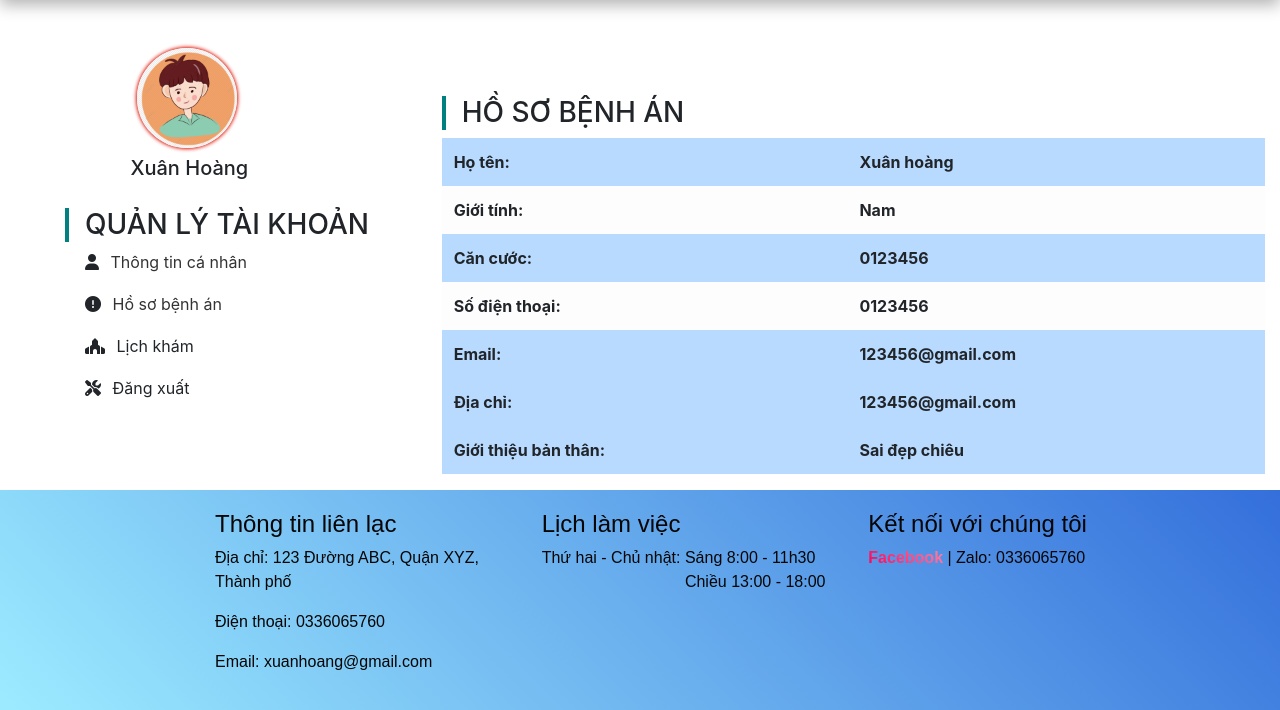
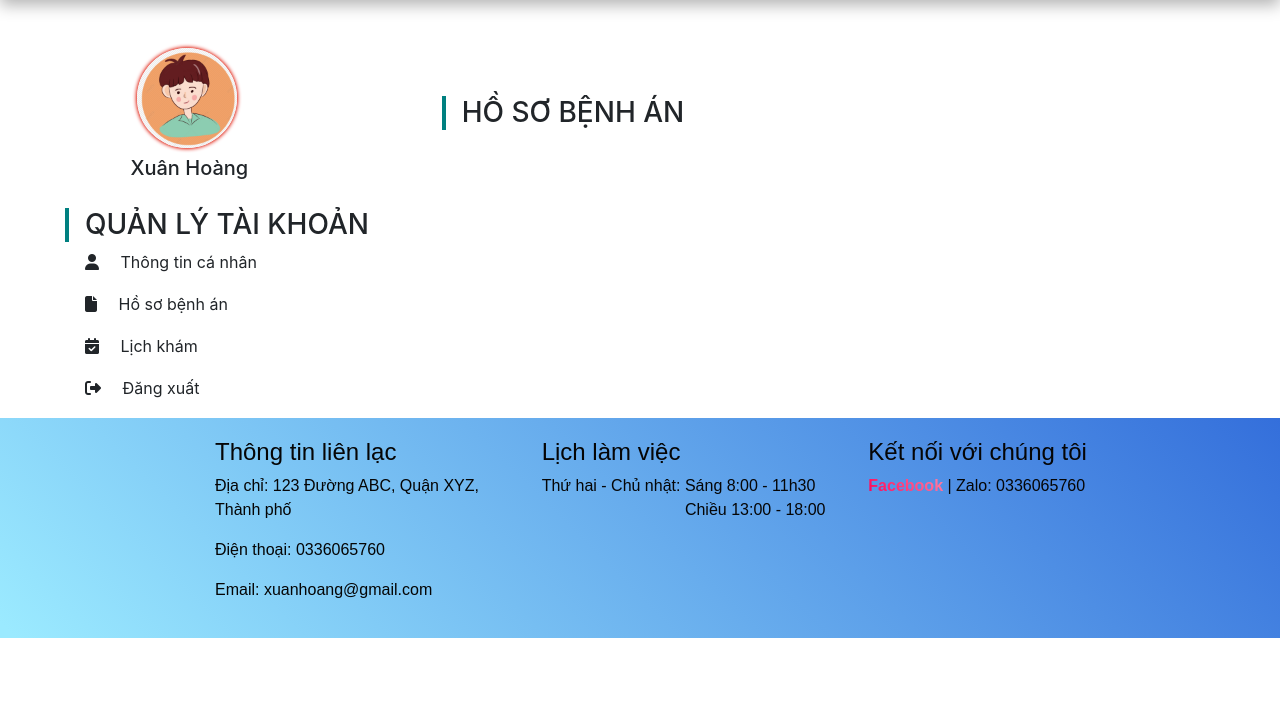
Before and after one commit to khanglag/Booking-Care-Web, a Spring Boot app: page /profile/medicalRecord in a window 1280 px wide. Shown: the part 100-810 px from the top of the page. After the commit the page ends 738 px from the top, so only its background shows below. Run offline with Spring Boot 4, Linux system fonts and the light colour scheme; a user stored in the database is signed in; lists and menus that the app fills with data are empty; some of the project's set-up classes (security, data sources, template engines, error pages and the like) are left out, and stand-ins take their place.

Commit message:
ú òa
ú òa

```diff
--- a/src/main/java/com/example/Booking_Care_Web/Controllers/HomeController.java
+++ b/src/main/java/com/example/Booking_Care_Web/Controllers/HomeController.java
@@ -53,7 +53,10 @@ public class HomeController {
     public String medicalRecord() {
         return "medicalRecord";
     }
-
+    @RequestMapping("/profile/appointment")
+    public String appointment() {
+        return "appointment";
+    }
     @RequestMapping("/index")
     public String index() {
         return "index";
@@ -135,4 +138,14 @@ public class HomeController {
         }
         return "medicalRecord"; // Trả về trang profile
     }
+    @GetMapping("/profile/appointment")
+    public String appointmentPage(Model model, HttpSession session) {
+        String username = (String) session.getAttribute("username");
+        if (username != null) {
+            model.addAttribute("user", username);
+        } else {
+            return "signin";
+        }
+        return "appointment"; // Trả về trang profile
+    }
 }
--- a/src/main/resources/static/assets/css/profile.css
+++ b/src/main/resources/static/assets/css/profile.css
@@ -30,9 +30,11 @@
     list-style: none;
     padding: 0;
     margin-left: 20px;
+    width: 65%;
 }
 .custom-list li {
     margin-bottom: 18px;
+    transition: background-color 0.3s, color 0.3s;
 }
 
 
@@ -40,6 +42,23 @@
     text-decoration: none;
     color: #333;
     margin-left: 7px;
+}
+.custom-list li:hover {
+    background-color: #e6f7ff; /* Màu nền xanh nhạt khi hover */
+    color: #007bff; /* Màu chữ xanh đậm */
+}
+
+.custom-list li i,
+.custom-list li a {
+    color: inherit; /* Đồng bộ màu với màu của li */
+    margin-right: 10px; /* Khoảng cách giữa icon và text */
+    text-decoration: none; /* Loại bỏ gạch dưới cho liên kết */
+    transition: color 0.3s; /* Hiệu ứng mượt khi đổi màu */
+}
+
+.custom-list li:hover i,
+.custom-list li:hover a {
+    color: #0056b3; /* Màu xanh đậm khi hover */
 }
 @keyframes shining {
     0% {
--- a/src/main/resources/templates/medicalRecord.html
+++ b/src/main/resources/templates/medicalRecord.html
@@ -41,38 +41,7 @@
           </div>
         </div>
         <div class="content_post">
-          <table class="table table-hover table-borderless">
-            <tbody>
-            <tr class="table-primary">
-              <th scope="row">Họ tên:</th>
-              <th><span >Xuân hoàng</span></th>
-            </tr>
-            <tr class="table-light">
-              <th scope="row">Giới tính:</th>
-              <th><span >Nam</span></th>
-            </tr>
-            <tr class="table-primary">
-              <th scope="row">Căn cước:</th>
-              <th><span ></span>0123456</th>
-            </tr>
-            <tr class="table-light">
-              <th scope="row">Số điện thoại:</th>
-              <th><span >0123456</span></th>
-            </tr>
-            <tr class="table-primary">
-              <th scope="row">Email:</th>
-              <th><span >123456@gmail.com</span></th>
-            </tr>
-            <tr class="table-primary">
-              <th scope="row">Địa chỉ:</th>
-              <th><span >123456@gmail.com</span></th>
-            </tr>
-            <tr class="table-primary">
-              <th scope="row">Giới thiệu bản thân:</th>
-              <th><span >Sai đẹp chiêu</span></th>
-            </tr>
-            </tbody>
-          </table>
+
         </div>
       </div>
     </div>
--- a/src/main/resources/templates/profile.html
+++ b/src/main/resources/templates/profile.html
@@ -45,16 +45,16 @@
             <a  class="active"  th:href="@{/profile/individual}">Thông tin cá nhân</a>
           </li>
           <li>
-            <i class="fa-solid fa-circle-exclamation"></i>
+            <i class="fa-solid fa-file"></i>
             <a th:href="@{/profile/medicalRecord}">Hồ sơ bệnh án</a>
           </li>
           <li>
-            <i class="fa-solid fa-place-of-worship"></i>
-            <a >Lịch khám</a>
+            <i class="fa-solid fa-calendar-check"></i>
+            <a th:href="@{/profile/appointment}">Lịch khám</a>
           </li>
           <li>
-            <i class="fa-solid fa-screwdriver-wrench"></i>
-            <a >Đăng xuất</a>
+            <i class="fa-solid fa-right-from-bracket"></i>
+            <a th:href="@{/logout}">Đăng xuất</a>
           </li>
         </ul>
       </div>
```
Also changed, not shown: src/main/resources/templates/appointment.html (added, +67 -0 lines), 4 other files.
